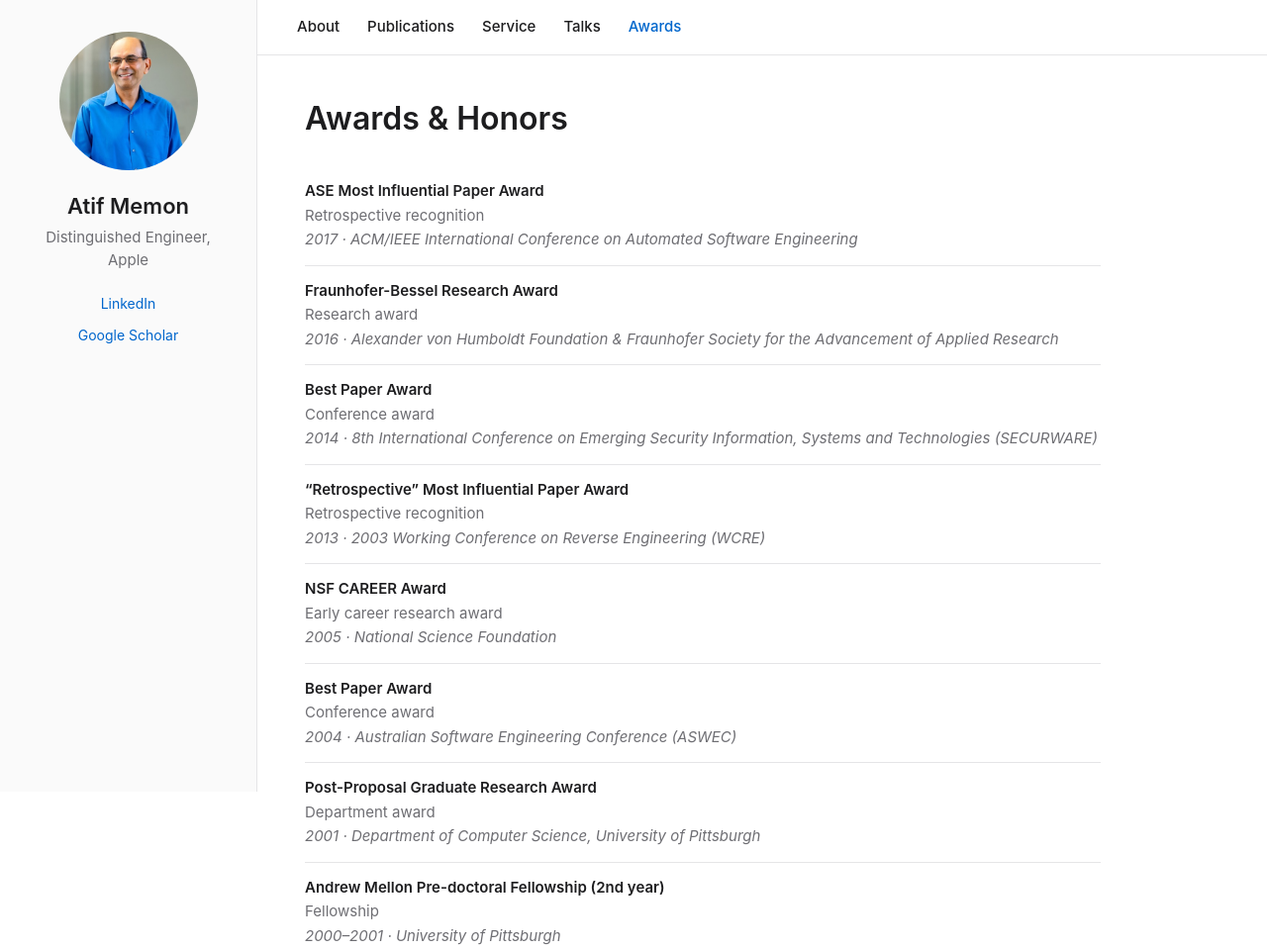
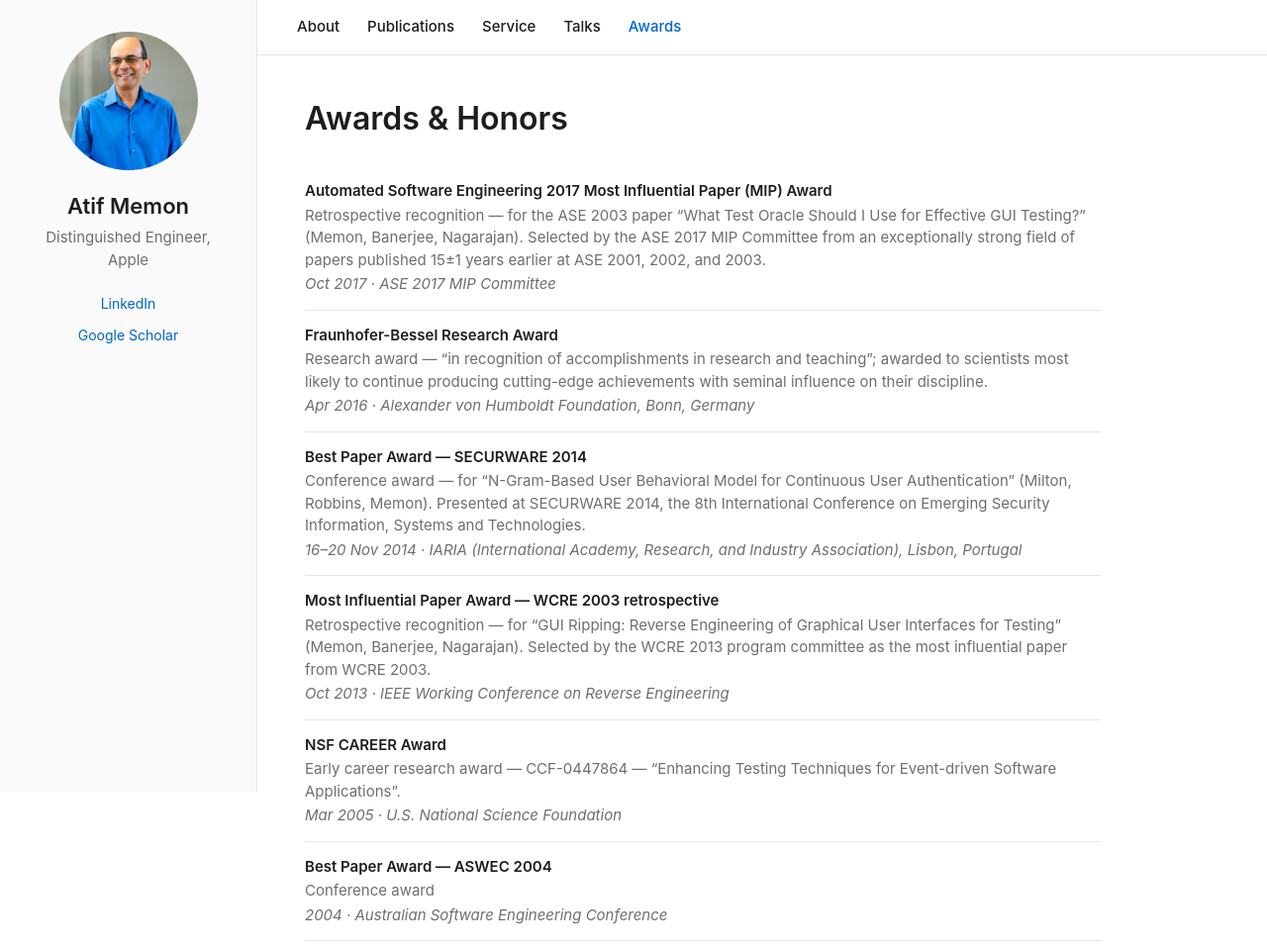
Before and after one commit to atifmmemon/atifmmemon.github.io, a plain HTML site: page awards.html in a window 1280 px wide. Shown: the top 960 px of the page at 99% size. Drawn offline with Linux system fonts and the light colour scheme.

Commit message:
Enrich Awards page with authoritative detail from LinkedIn raw HTML
Rewrite each award entry using the full citation data pulled from the
raw LinkedIn page (previously I'd relied on a WebFetch summary that
missed details):
  - ASE 2017 MIP: for the ASE 2003 oracle paper, selected from
    ASE 2001-2003 field
  - Fraunhofer-Bessel 2016: Humboldt Foundation citation text
  - SECURWARE 2014 Best Paper: paper title/authors, IARIA attribution
  - WCRE 2013 retrospective: GUI Ripping paper, selected by WCRE 2013 PC
  - NSF CAREER 2005: grant CCF-0447864, project title

Co-Authored-By: Claude Opus 4.7 <noreply@anthropic.com>

```diff
--- a/awards.html
+++ b/awards.html
@@ -30,34 +30,34 @@
 
     <ul class="pub-list">
       <li>
-        <span class="pub-title">ASE Most Influential Paper Award</span>
-        <span class="pub-authors">Retrospective recognition</span>
-        <span class="pub-venue">2017 &middot; ACM/IEEE International Conference on Automated Software Engineering</span>
+        <span class="pub-title">Automated Software Engineering 2017 Most Influential Paper (MIP) Award</span>
+        <span class="pub-authors">Retrospective recognition &mdash; for the ASE 2003 paper &ldquo;What Test Oracle Should I Use for Effective GUI Testing?&rdquo; (Memon, Banerjee, Nagarajan). Selected by the ASE 2017 MIP Committee from an exceptionally strong field of papers published 15&plusmn;1 years earlier at ASE 2001, 2002, and 2003.</span>
+        <span class="pub-venue">Oct 2017 &middot; ASE 2017 MIP Committee</span>
       </li>
       <li>
         <span class="pub-title">Fraunhofer-Bessel Research Award</span>
-        <span class="pub-authors">Research award</span>
-        <span class="pub-venue">2016 &middot; Alexander von Humboldt Foundation &amp; Fraunhofer Society for the Advancement of Applied Research</span>
+        <span class="pub-authors">Research award &mdash; &ldquo;in recognition of accomplishments in research and teaching&rdquo;; awarded to scientists most likely to continue producing cutting-edge achievements with seminal influence on their discipline.</span>
+        <span class="pub-venue">Apr 2016 &middot; Alexander von Humboldt Foundation, Bonn, Germany</span>
       </li>
       <li>
-        <span class="pub-title">Best Paper Award</span>
-        <span class="pub-authors">Conference award</span>
-        <span class="pub-venue">2014 &middot; 8th International Conference on Emerging Security Information, Systems and Technologies (SECURWARE)</span>
+        <span class="pub-title">Best Paper Award &mdash; SECURWARE 2014</span>
+        <span class="pub-authors">Conference award &mdash; for &ldquo;N-Gram-Based User Behavioral Model for Continuous User Authentication&rdquo; (Milton, Robbins, Memon). Presented at SECURWARE 2014, the 8th International Conference on Emerging Security Information, Systems and Technologies.</span>
+        <span class="pub-venue">16&ndash;20 Nov 2014 &middot; IARIA (International Academy, Research, and Industry Association), Lisbon, Portugal</span>
       </li>
       <li>
-        <span class="pub-title">&ldquo;Retrospective&rdquo; Most Influential Paper Award</span>
-        <span class="pub-authors">Retrospective recognition</span>
-        <span class="pub-venue">2013 &middot; 2003 Working Conference on Reverse Engineering (WCRE)</span>
+        <span class="pub-title">Most Influential Paper Award &mdash; WCRE 2003 retrospective</span>
+        <span class="pub-authors">Retrospective recognition &mdash; for &ldquo;GUI Ripping: Reverse Engineering of Graphical User Interfaces for Testing&rdquo; (Memon, Banerjee, Nagarajan). Selected by the WCRE 2013 program committee as the most influential paper from WCRE 2003.</span>
+        <span class="pub-venue">Oct 2013 &middot; IEEE Working Conference on Reverse Engineering</span>
       </li>
       <li>
         <span class="pub-title">NSF CAREER Award</span>
-        <span class="pub-authors">Early career research award</span>
-        <span class="pub-venue">2005 &middot; National Science Foundation</span>
+        <span class="pub-authors">Early career research award &mdash; CCF-0447864 &mdash; &ldquo;Enhancing Testing Techniques for Event-driven Software Applications&rdquo;.</span>
+        <span class="pub-venue">Mar 2005 &middot; U.S. National Science Foundation</span>
       </li>
       <li>
-        <span class="pub-title">Best Paper Award</span>
+        <span class="pub-title">Best Paper Award &mdash; ASWEC 2004</span>
         <span class="pub-authors">Conference award</span>
-        <span class="pub-venue">2004 &middot; Australian Software Engineering Conference (ASWEC)</span>
+        <span class="pub-venue">2004 &middot; Australian Software Engineering Conference</span>
       </li>
       <li>
         <span class="pub-title">Post-Proposal Graduate Research Award</span>
```
